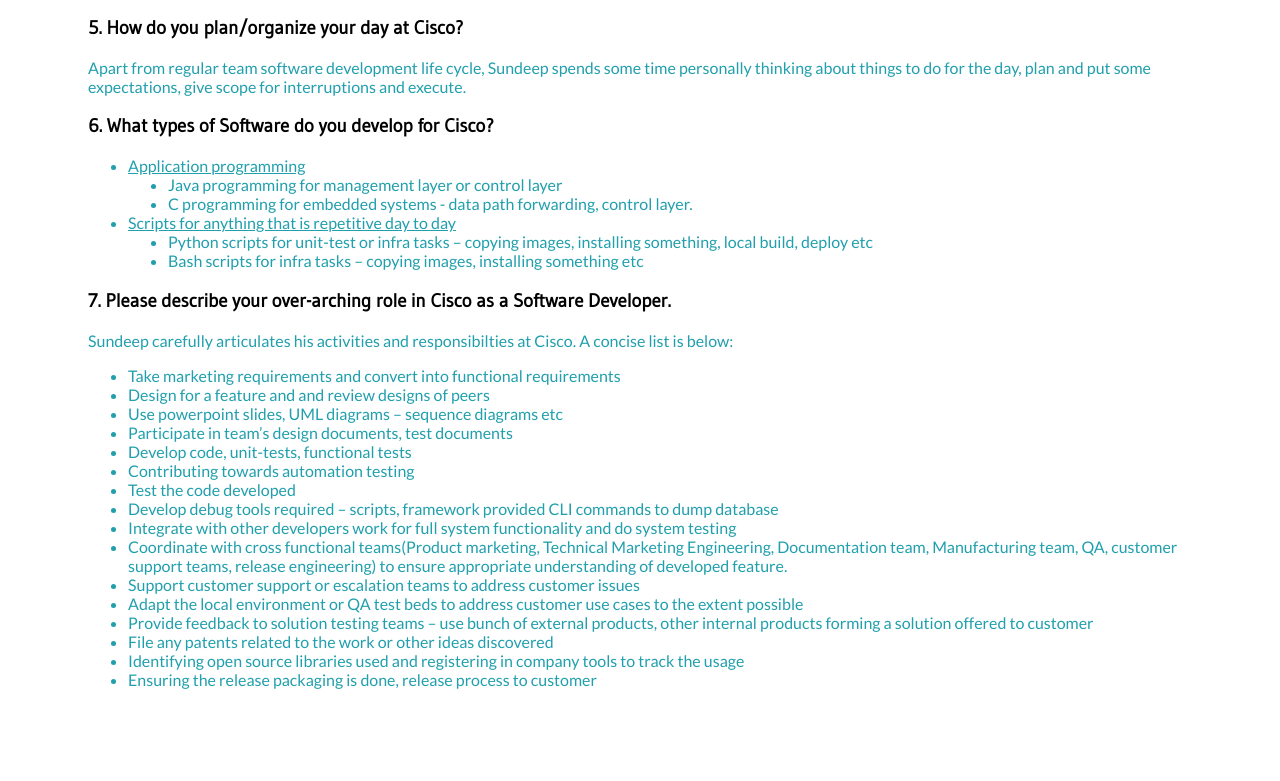
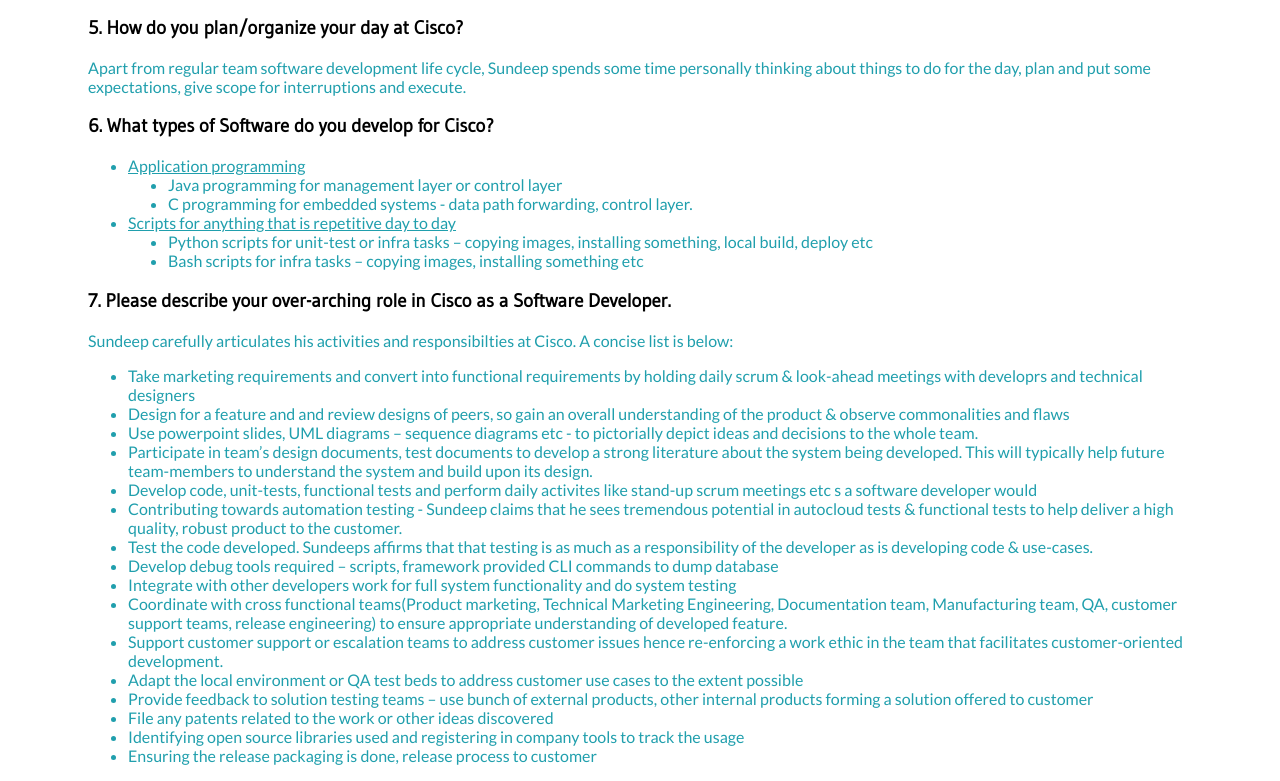
Before and after one commit to tapa8728/ABC, a plain HTML site: page index.html in a window 1280 px wide. Shown: the part 1199-1980 px from the top of the page. Before the commit the page ends 1904 px from the top, so only its background shows below. Drawn offline with Linux system fonts and the light colour scheme; a web font is replaced by a local one.

```diff
--- a/index.html
+++ b/index.html
@@ -133,17 +133,17 @@
 		<div id="answer">
 			<p>Sundeep carefully articulates his activities and responsibilties at Cisco. A concise list is below:
 			<ul>
-				  <li>Take marketing requirements and convert into functional requirements</li>
-				  <li>Design for a feature and and review designs of peers</li>
-				  <li>Use powerpoint slides, UML diagrams – sequence diagrams etc</li>
-				  <li>Participate in team’s design documents, test documents</li>
-				  <li>Develop code, unit-tests, functional tests</li>
-				  <li>Contributing towards automation testing</li>
-				  <li>Test the code developed</li>
+				  <li>Take marketing requirements and convert into functional requirements by holding daily scrum & look-ahead meetings with developrs and technical designers</li>
+				  <li>Design for a feature and and review designs of peers, so gain an overall understanding of the product & observe commonalities and flaws</li>
+				  <li>Use powerpoint slides, UML diagrams – sequence diagrams etc - to pictorially depict ideas and decisions to the whole team.</li>
+				  <li>Participate in team’s design documents, test documents to develop a strong literature about the system being developed. This will typically help future team-members to understand the system and build upon its design.</li>
+				  <li>Develop code, unit-tests, functional tests and perform daily activites like stand-up scrum meetings etc s a software developer would</li>
+				  <li>Contributing towards automation testing - Sundeep claims that he sees tremendous potential in autocloud tests & functional tests to help deliver a high quality, robust product to the customer. </li>
+				  <li>Test the code developed. Sundeeps affirms that that testing is as much as a responsibility of the developer as is developing code & use-cases. </li>
 				  <li>Develop debug tools required – scripts, framework provided CLI commands to dump database</li>
 				  <li>Integrate with other developers work for full system functionality and do system testing</li>
 				  <li>Coordinate with cross functional teams(Product marketing, Technical Marketing Engineering, Documentation team, Manufacturing team, QA, customer support teams, release engineering) to ensure appropriate understanding of developed feature.</li>
-				  <li>Support customer support or escalation teams to address customer issues</li>
+				  <li>Support customer support or escalation teams to address customer issues hence re-enforcing a work ethic in the team that facilitates customer-oriented development.</li>
 				  <li>Adapt the local environment or QA test beds to address customer use cases to the extent possible</li>
 				  <li>Provide feedback to solution testing teams – use bunch of external products, other internal products forming a solution offered to customer</li>
 				  <li>File any patents related to the work or other ideas discovered</li>
```
